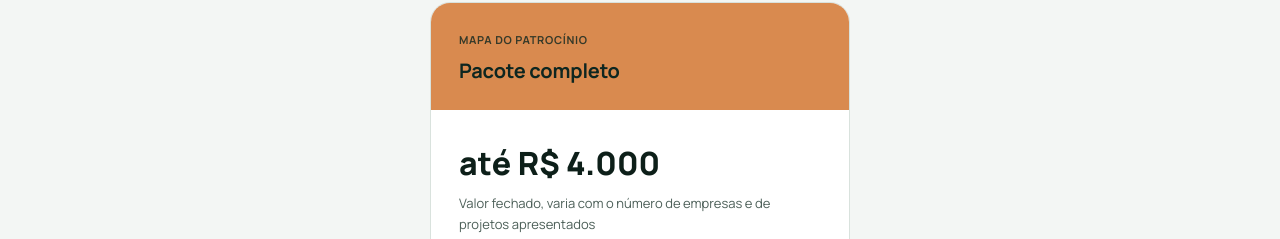
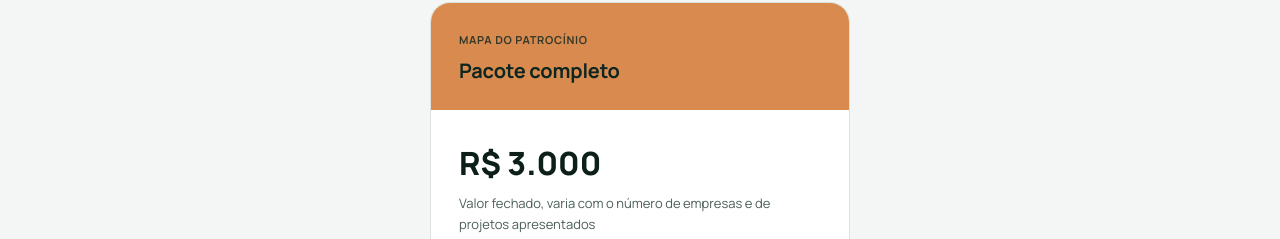
Before and after one commit to eunidossomosmelhores-byte/e-unidos-verificacao-perfil, a website: page mapa-do-patrocinio/index.html in a window 1280 px wide. Shown: the part 3246-3485 px from the top of the page. Drawn offline with nearby package versions, Linux system fonts and the light colour scheme.

Commit message:
Atualiza o preço do Mapa do Patrocínio para R$ 3.000

```diff
--- a/mapa-do-patrocinio/index.html
+++ b/mapa-do-patrocinio/index.html
@@ -381,7 +381,7 @@ footer a:hover{color:var(--lime);}
           <h3>Pacote completo</h3>
         </div>
         <div class="plano-body">
-          <div class="plano-preco">até R$ 4.000</div>
+          <div class="plano-preco">R$ 3.000</div>
           <div class="plano-cond">Valor fechado, varia com o número de empresas e de projetos apresentados</div>
           <p>Entrega em cerca de 1 semana, a partir da conversa inicial sobre o seu projeto.</p>
           <ul>
```
